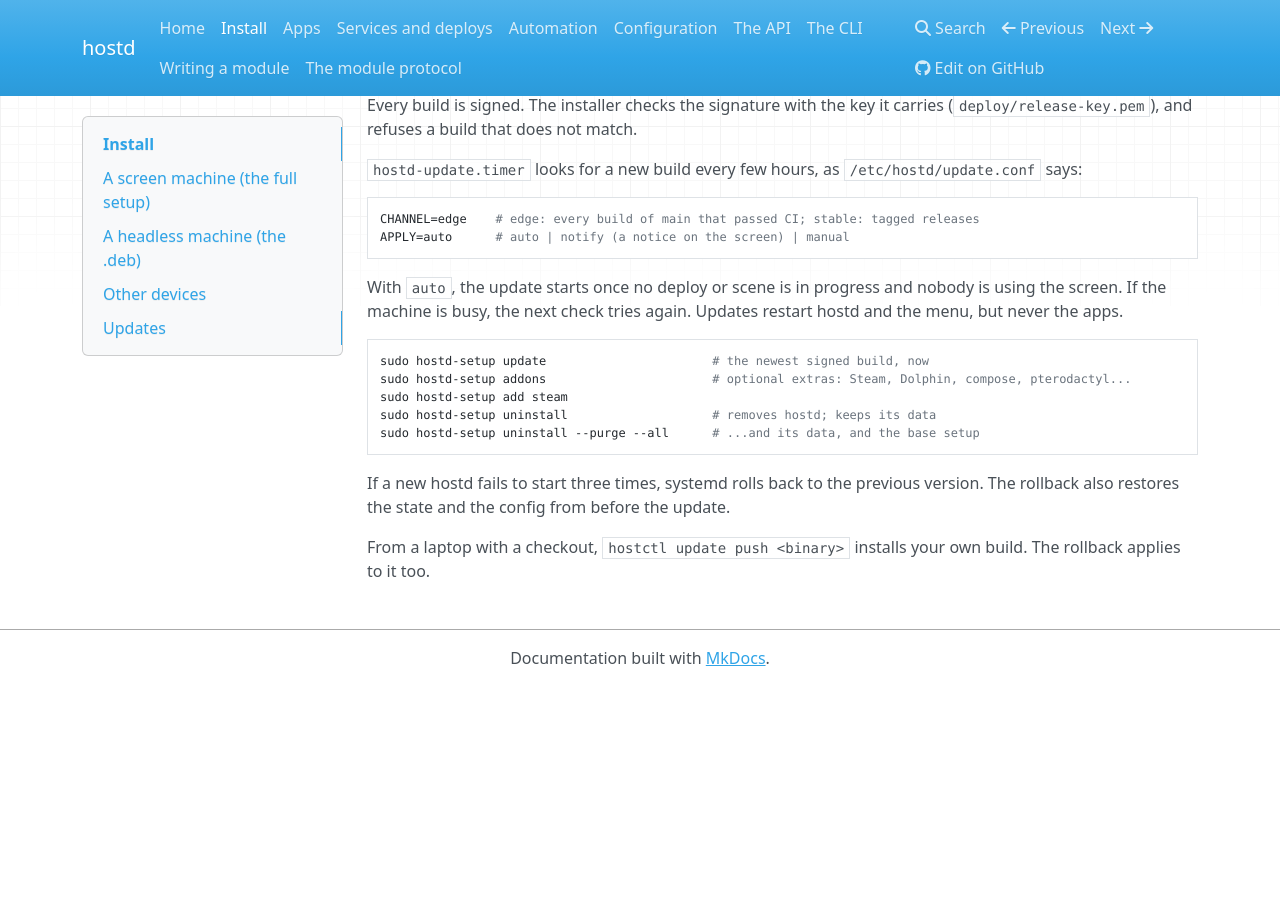
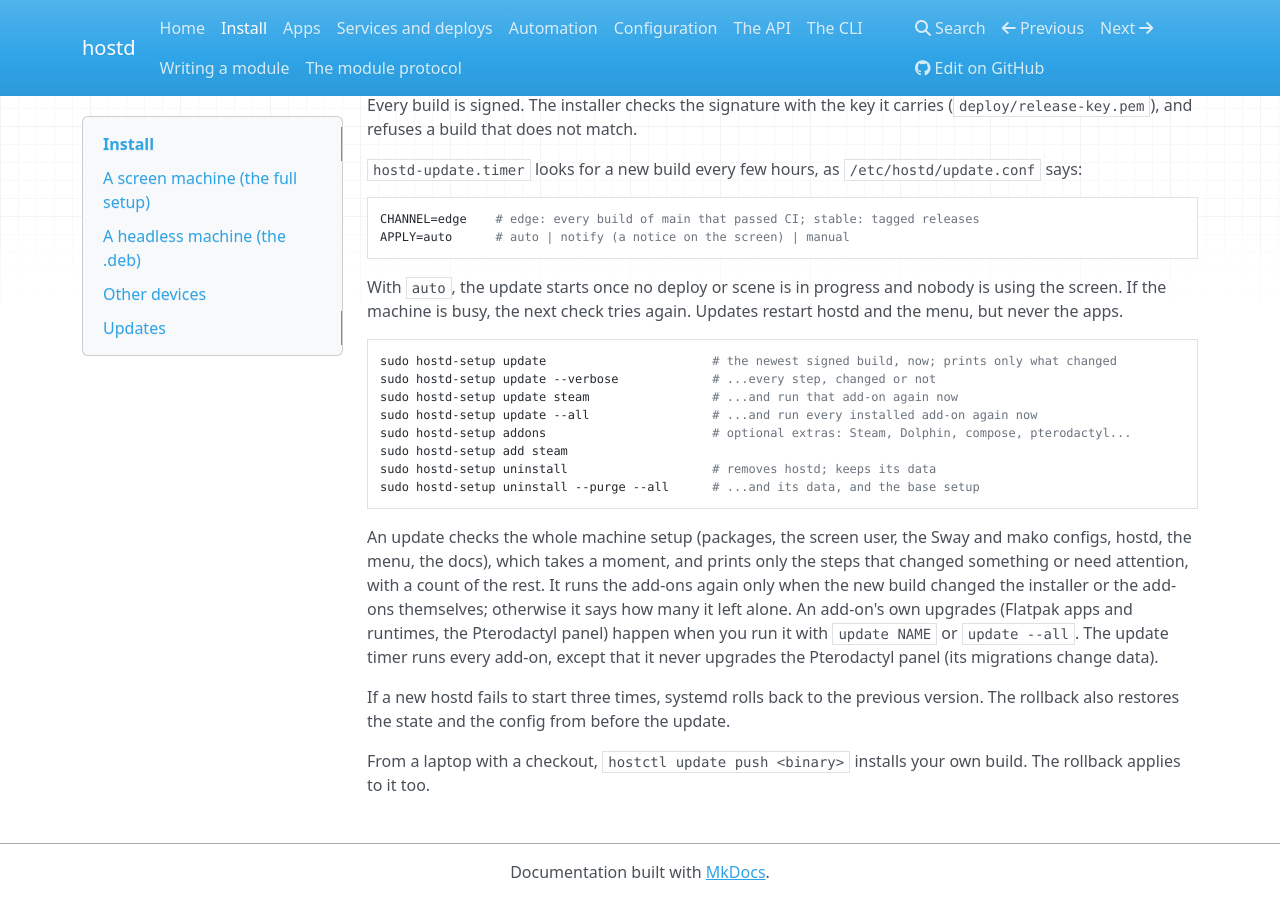
Before and after one commit to davitizhgenti/hostd, an MkDocs documentation site: the page built from docs/install.md, in a window 1280 px wide and 900 px high, scrolled down 1309 px. Built offline with MkDocs 1.6.1, drawn with Linux system fonts in a browser that asks for light colours; nearby versions of some CDN libraries; before the commit the page ends 1995 px from its top, so only the background shows below that.

Commit message:
hostd-setup update prints only what changed, and runs add-ons only when needed
An update checked every step of the machine setup and printed all of them,
then ran every add-on (Flatpak updates, the Pterodactyl checks...) on every
build. Now:

- update shows a step only if it changed something, printed something or
  needs attention, and counts the rest; --verbose lists every step.
- add-ons run again only when the installer or the add-ons changed since
  they last ran (a stamp of the deploy directory), or when asked:
  update NAME... for those, update --all for every one. The update timer
  runs --all, as before. install and add are unchanged.
- an update ends with one line about what is running instead of the
  first-install hints.

The install test covers the quiet output, --verbose, update NAME, --all,
an unknown name, and a changed add-on being run again.

Co-Authored-By: Claude Sonnet 5.5 <noreply@anthropic.com>

````diff
--- a/docs/install.md
+++ b/docs/install.md
@@ -65,13 +65,18 @@ APPLY=auto      # auto | notify (a notice on the screen) | manual
 With `auto`, the update starts once no deploy or scene is in progress and nobody is using the screen. If the machine is busy, the next check tries again. Updates restart hostd and the menu, but never the apps.
 
 ```sh
-sudo hostd-setup update                       # the newest signed build, now
+sudo hostd-setup update                       # the newest signed build, now; prints only what changed
+sudo hostd-setup update --verbose             # ...every step, changed or not
+sudo hostd-setup update steam                 # ...and run that add-on again now
+sudo hostd-setup update --all                 # ...and run every installed add-on again now
 sudo hostd-setup addons                       # optional extras: Steam, Dolphin, compose, pterodactyl...
 sudo hostd-setup add steam
 sudo hostd-setup uninstall                    # removes hostd; keeps its data
 sudo hostd-setup uninstall --purge --all      # ...and its data, and the base setup
 ```
 
+An update checks the whole machine setup (packages, the screen user, the Sway and mako configs, hostd, the menu, the docs), which takes a moment, and prints only the steps that changed something or need attention, with a count of the rest. It runs the add-ons again only when the new build changed the installer or the add-ons themselves; otherwise it says how many it left alone. An add-on's own upgrades (Flatpak apps and runtimes, the Pterodactyl panel) happen when you run it with `update NAME` or `update --all`. The update timer runs every add-on, except that it never upgrades the Pterodactyl panel (its migrations change data).
+
 If a new hostd fails to start three times, systemd rolls back to the previous version. The rollback also restores the state and the config from before the update.
 
 From a laptop with a checkout, `hostctl update push <binary>` installs your own build. The rollback applies to it too.
````
Also changed, not shown: 2 other files.
